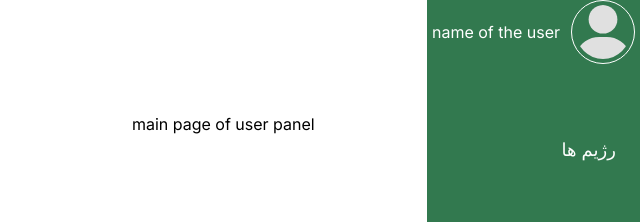
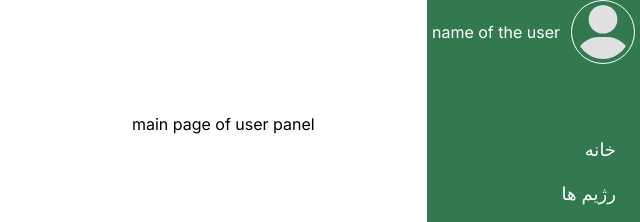
Before and after one commit to ParsaBordbar/Healthcare_Diet, a Next.js app in the folder client/: page /user/panel in a window 1280 px wide. Shown: the top 222 px of the page, without its empty margins (640-1280 px from the left). Built offline with nearby package versions, Linux system fonts and the light colour scheme.

Commit message:
Add home link to user layout

```diff
--- a/client/src/app/user/layout.tsx
+++ b/client/src/app/user/layout.tsx
@@ -17,6 +17,11 @@ const LayoutUser = ({ children }: { children: ReactNode }) => {
             <h1 className="text-white">name of the user</h1>
           </div>
           <ul className=" rounded-lg h-screen pr-4">
+            <Link href={"/"}>
+              <li className="hover:text-[var(--rating-color)] text-lg cursor-pointer hover:text-black text-white hover:bg-zinc-100 hover:bg-full ease-in-out transition-all duration-150 p-2 rounded-s-md">
+                خانه
+              </li>
+            </Link>
             <Link href={"/user/panel/diets"}>
               <li className="hover:text-[var(--rating-color)] text-lg cursor-pointer hover:text-black text-white hover:bg-zinc-100 hover:bg-full ease-in-out transition-all duration-150 p-2 rounded-s-md">
                 رژیم ها
```
